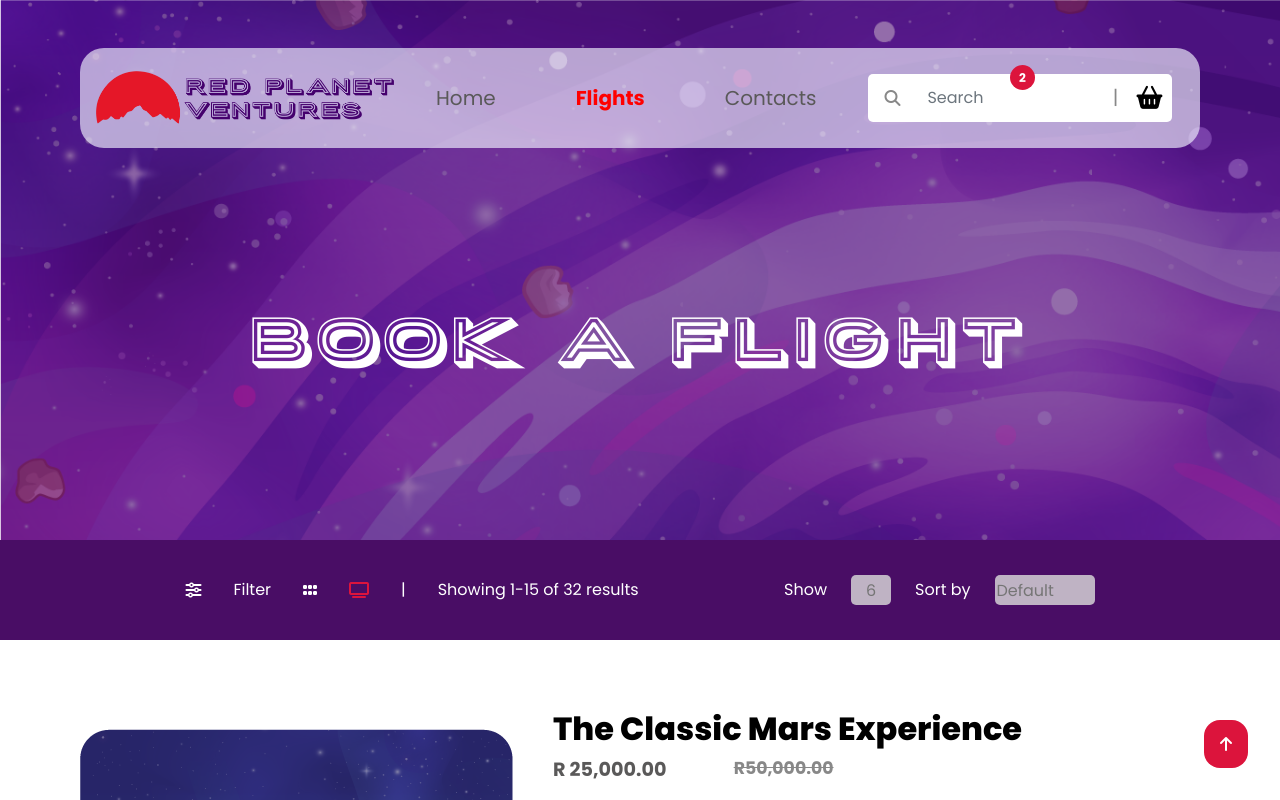
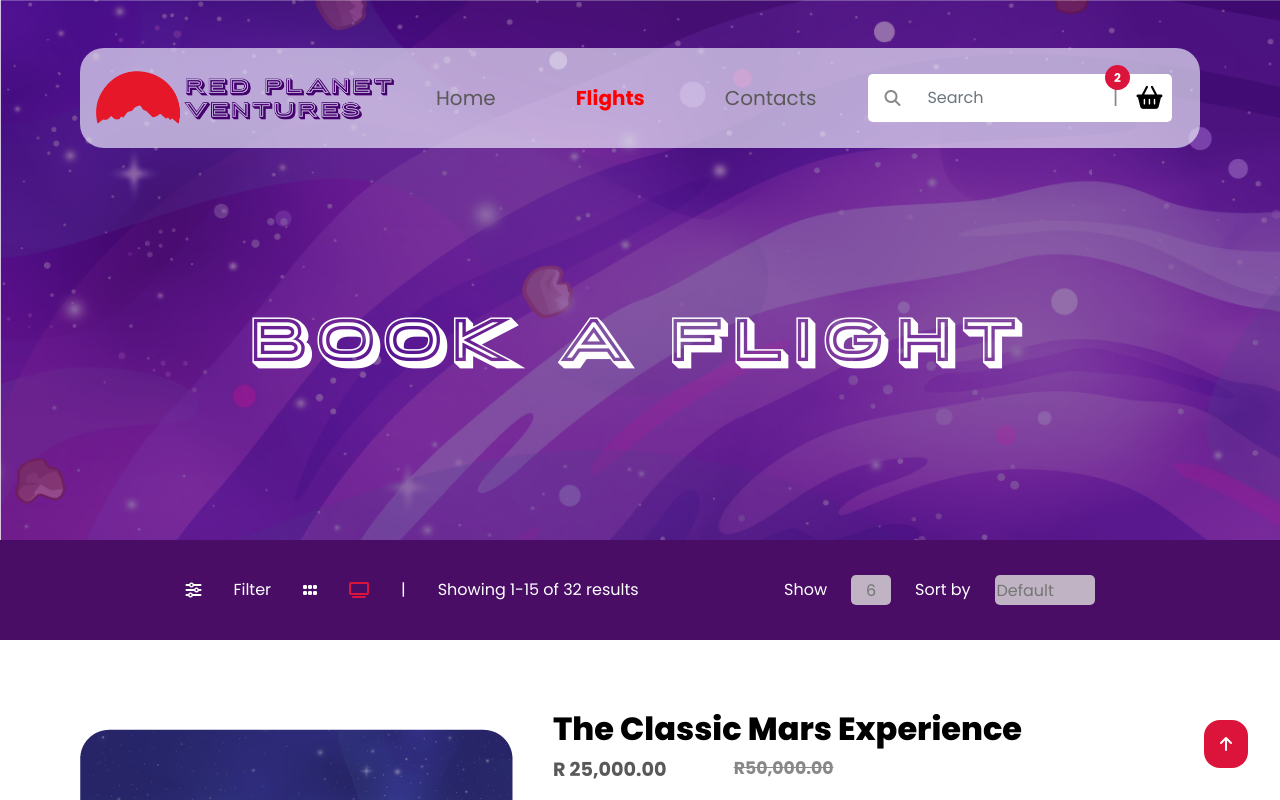
Before and after one commit to GwizzK017/Red-Planet-Ventures, a plain HTML site: page pages/flights.html in a window 1280 px wide. Shown: the top 800 px of the page. Drawn offline with nearby package versions, Linux system fonts and the light colour scheme.

Commit message:
changed red circle n searchbar potition

```diff
--- a/css/styles.css
+++ b/css/styles.css
@@ -275,7 +275,7 @@ text-decoration: none;
 .homeHeader2 .cartAmt, .homeHeader3 .cartAmt{
     position: absolute;
     top: 65px;
-    right: 245px;
+    right: 150px;
     background-color: crimson;
     color: white;
     width: 25px;
```
